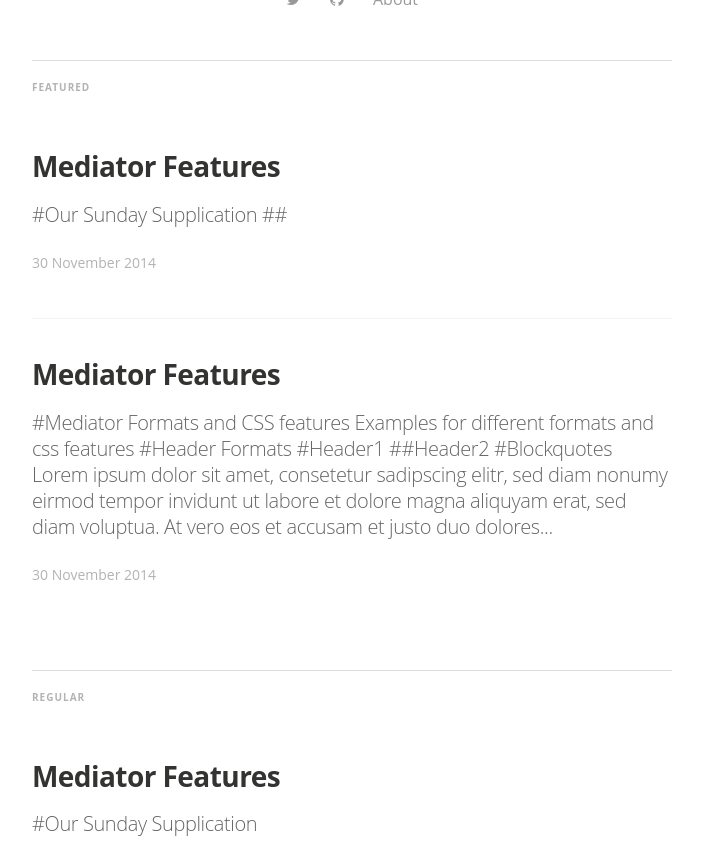
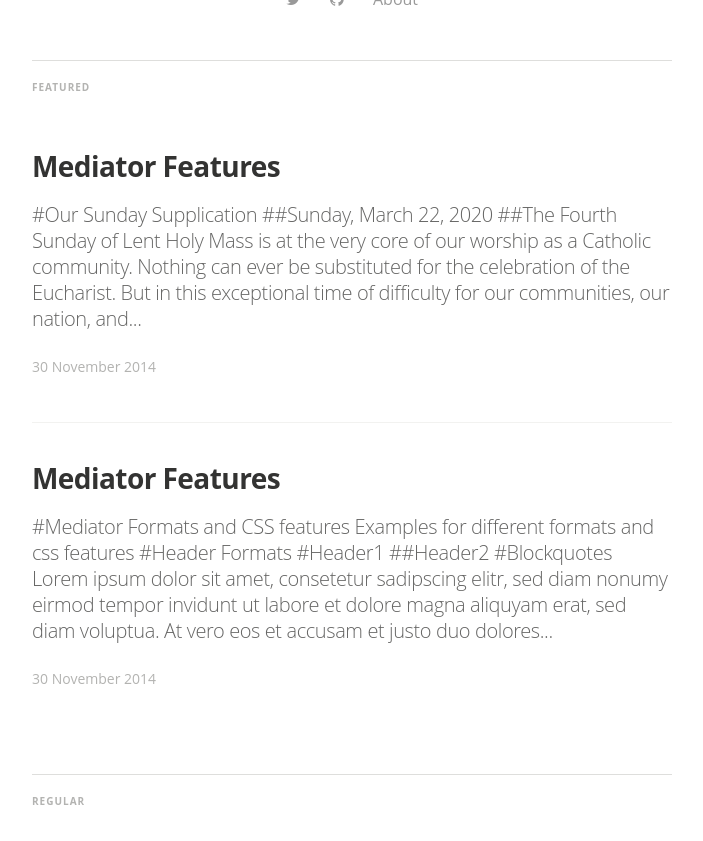
Before and after one commit to SchoolOfHope/SchoolOfHope.github.io, a Jekyll site: the page built from index.html, in a window 1280 px wide and 900 px high, scrolled down 592 px, cut to the strip 59-900 px from the top of the window. Shown: the whole strip, without its empty margins (288-991 px from the left). Built offline with Jekyll 4.4.1, drawn with Linux system fonts in a browser that asks for light colours; nearby versions of some CDN libraries; some web fonts are replaced; the list of posts is cut into pages by our own code; part of the change alters nothing that is shown.

Commit message:
Update 2020-03-22-Our-Sunday-Supplication.markdown

```diff
--- a/_posts/2020-03-22-Our-Sunday-Supplication.markdown
+++ b/_posts/2020-03-22-Our-Sunday-Supplication.markdown
@@ -10,4 +10,24 @@ image2: /assets/article_images/2014-11-30-mediator_features/night-track-mobile.J
 
 #Our Sunday Supplication
 
+##Sunday, March 22, 2020
+##The Fourth Sunday of Lent
+
+Holy Mass is at the very core of our worship as a Catholic community. Nothing can ever be
+substituted for the celebration of the Eucharist. But in this exceptional time of difficulty for our
+communities, our nation, and even the whole world, precautions have been made to limit the exponential
+growth of COVID-19, including the suspension of public Masses in the Archdiocese.
+So, if we cannot attend Mass on Sundays, how then are we, as a Church, to pray? This resource,
+Our Sunday Supplication, is a recommended prayer of the Archdiocese. Unlike Mass, this order of prayer
+can be offered by individuals and families, without the presence of a priest, and engages us in our Sunday
+celebration of the Word of God. We can pray this prayer in our homes—the “domestic churches” which help
+build up the Body of Christ on earth—and thus be connected to the entire Church at prayer.
+During this time of prayer, we include the opportunity to make a Spiritual Communion, since we
+are presently unable to receive Holy Communion. Making a Spiritual Communion is a worthy practice,
+recommended by innumerable saints throughout the ages, which unites our whole selves to God and his
+Church. For, despite not being able to celebrate Mass together, this is certainly not a time to abandon the
+praise and supplication of almighty God, for he never abandons us! Now is the time to love and serve the
+Lord as best we can in our limited capacities
+
+#Order of Prayer
 ##
```
